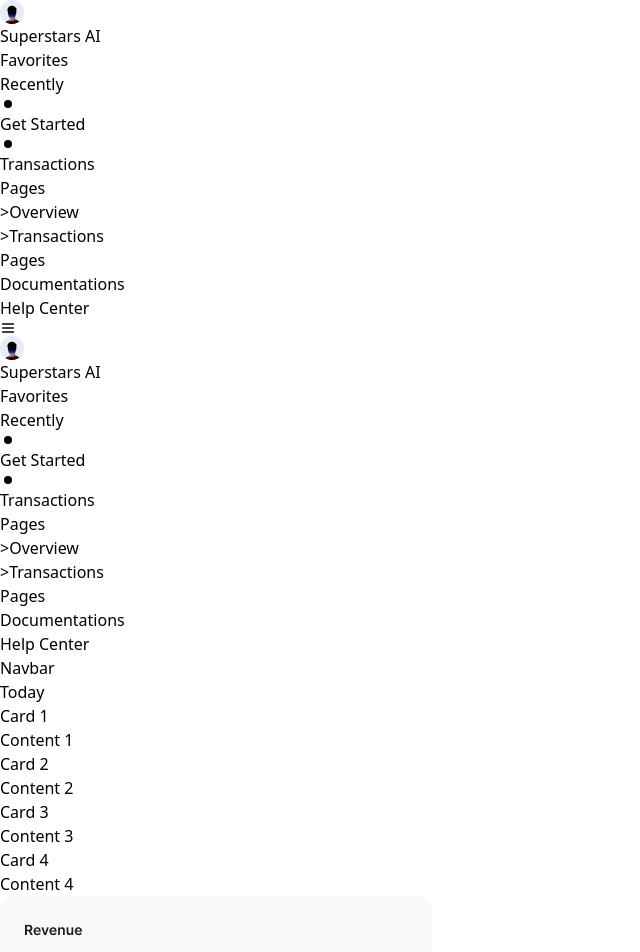
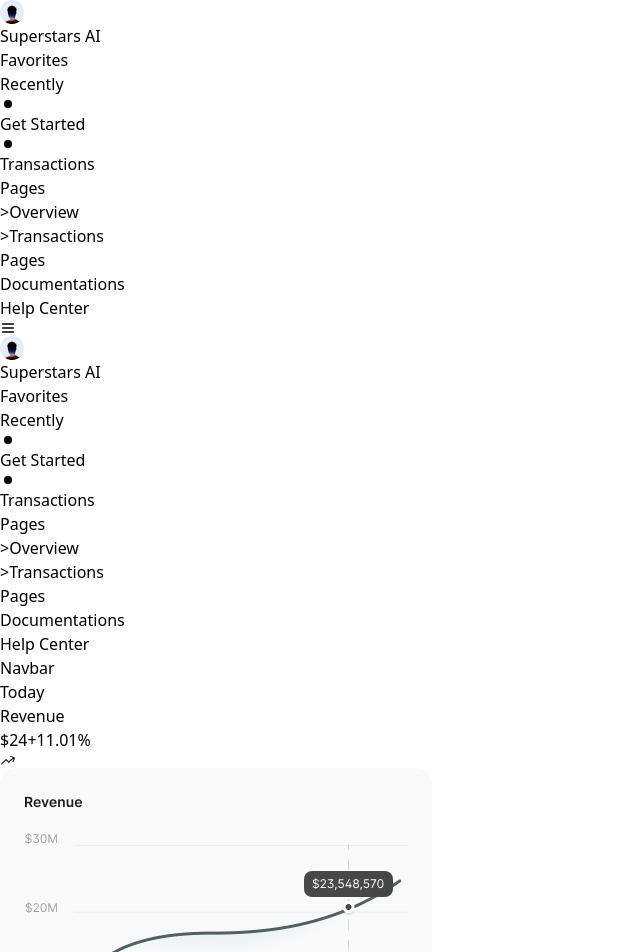
Before and after one commit to priyans619/Dashboard-UI, a React (Vite) app: page /overview in a window 1280 px wide. Shown: the top 952 px of the page, without its empty margins (0-640 px from the left). Built offline with nearby package versions, Linux system fonts and the light colour scheme.

Commit message:
Update card with title and fix icons

```diff
--- a/src/pages/overview/Overview.jsx
+++ b/src/pages/overview/Overview.jsx
@@ -1,4 +1,5 @@
 import React from 'react';
+import { HiArrowTrendingDown, HiArrowTrendingUp } from 'react-icons/hi2';
 
 const Overview = () => {
   return (
@@ -6,26 +7,20 @@
       <h2 className=" flex flex-wrap justify-left text-sm text-left py-2 mt-2 font-semibold mb-4">Today</h2>
       <div className="flex flex-wrap gap-8 justify-center lg:justify-start">
 
-        <div className="bg-[#F9FEF0] p-6 w-52 h-28 rounded-2xl shadow-md flex-shrink-0">
-          <h3 className="text-xl">Card 1</h3>
-          <p className="text-gray-600">Content 1</p>
+        <div className="bg-[#F9FEF0] p-6 w-52 h-28 rounded-2xl flex-shrink-0">
+          <h3 className="text-sm font-semibold mb-2 text-black">Revenue</h3>
+          <div className="flex gap-8 items-center">
+            <span className="text-2xl font-semibold text-black">$24</span>
+            <span className="flex items-center text-black font-normal ml-2">
+              <span className="text-xs mr-1">+11.01%</span>
+              <HiArrowTrendingUp className="text-gray-600" />
+            </span>
+          </div>
         </div>
 
-        <div className="bg-[#DBE6F2] p-6 w-52 h-28 rounded-2xl shadow-md flex-shrink-0">
-          <h3 className="text-xl">Card 2</h3>
-          <p className="text-gray-600">Content 2</p>
-        </div>
 
-        <div className="bg-[#F9FEF0] p-6 w-52 h-28 rounded-2xl shadow-md flex-shrink-0">
-          <h3 className="text-xl">Card 3</h3>
-          <p className="text-gray-600">Content 3</p>
-        </div>
+      </div>
 
-        <div className="bg-[#DBE6F2] p-6 w-52 h-28 rounded-2xl shadow-md flex-shrink-0">
-          <h3 className="text-xl">Card 4</h3>
-          <p className="text-gray-600">Content 4</p>
-        </div>
-      </div>
       <div className="flex flex-wrap gap-16 justify-center lg:justify-start mt-8">
 
         <div className="w-full sm:w-[432px] h-auto sm:h-[330px] rounded-lg overflow-hidden shadow-md flex-shrink-0">
```
